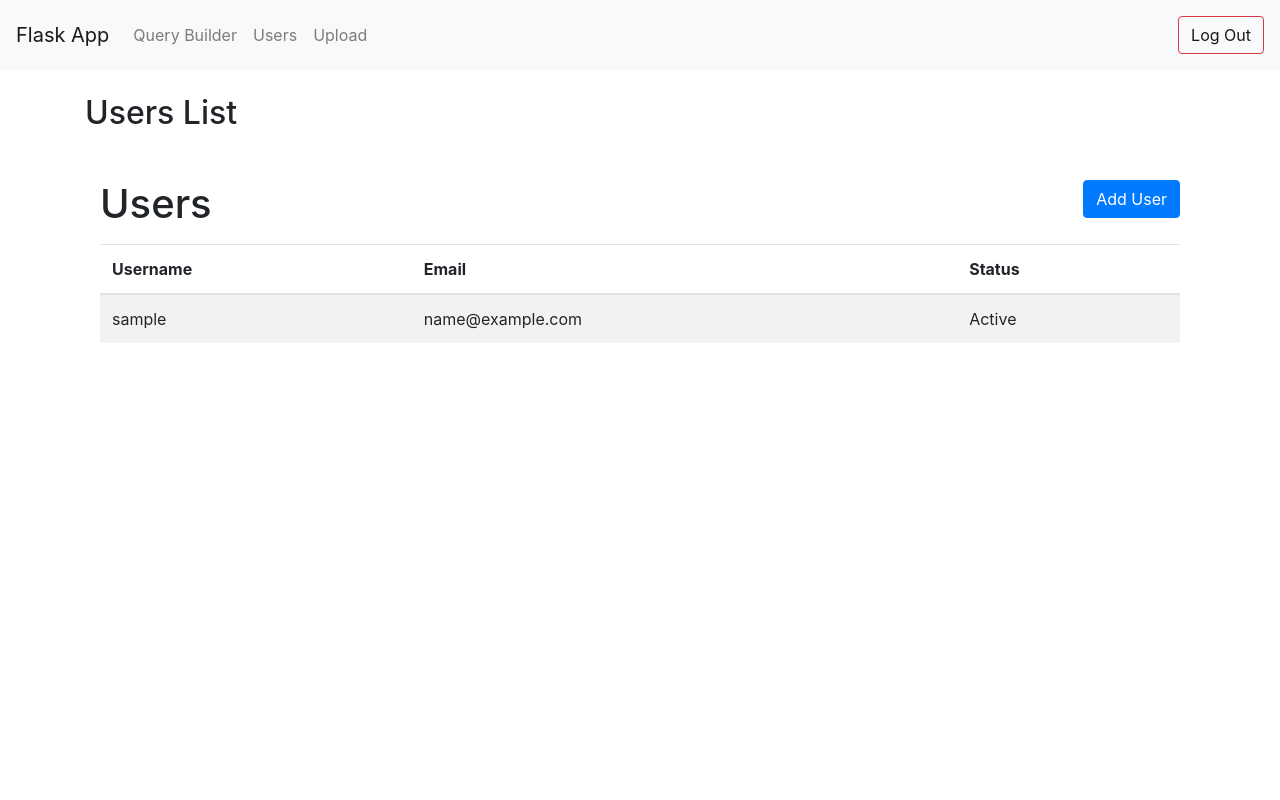
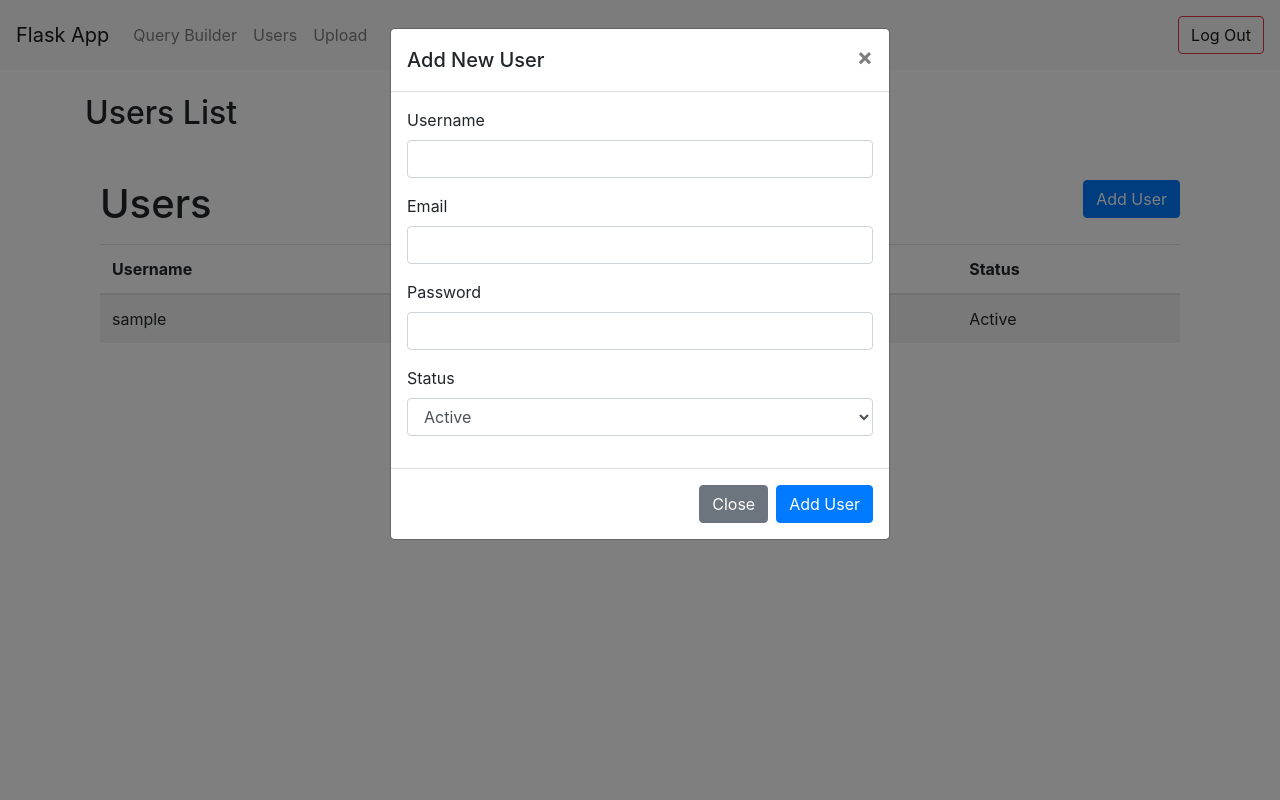
Before and after one commit to qfaheem/flask_webapp, a Flask app: page /users in a window 1280 px wide, after a click on "Add User". Run offline with Flask 3, Linux system fonts and the light colour scheme; the visitor is signed in with stand-in values (Sample User, id 1); data comes from the database, SQL or seed files in the repository; some libraries are stand-ins or nearby versions.

Commit message:
added a null values in comapny form, add a required field in login and added a user form modal, pagintation in query and result response

```diff
--- a/app.py
+++ b/app.py
@@ -197,68 +197,118 @@ def manage_users():
     users = User.query.paginate(page=page, per_page=10)  # Adjust per_page as needed
     return render_template('users.html', users=users)
 
-@app.route('/query_builder', methods=['GET','POST'])
+# @app.route('/query_builder', methods=['GET','POST'])
+# @login_required
+# def query_builder():
+#     if request.method == 'POST':
+#         # print(request.get_json())
+#         # data = get_request()
+#         # print("___DATA___",data)
+#         page = request.args.get('page', 1, type=int)
+#         per_page = 10
+#         print(request.mimetype)
+#         print("\t\t ========================================= \n",dir(request))
+#         print("\t\t ========================================= \n",request.form)
+#         filters = {}
+#         for  key, value in request.form.items():
+#             if value.strip() != "":
+#                 filters.update({key:value})
+#             # print (request.form.keys())
+#             # print (request.form.values())
+#             # print (request.form.items())
+#         print(filters)
+#     # Remove any keys with empty values
+#         filters = {key: value for key, value in filters.items() if value}
+#         print(filters)
+#         # Start with the base query
+#         query = db.session.query(Company)
+
+#         # Apply filters dynamically
+#         query = query.filter_by(**filters)
+#         print(query)
+
+#         # Paginate the results
+#         pagination = query.paginate(page=page, per_page=per_page, error_out=False)
+#         results = pagination.items
+#         # Execute the query
+#         # results = query.all()
+#         print(results)
+#         # Convert results to a list of dictionaries for JSON response
+#         # results_list = [{'id': company.id, 'name': company.name, 'industry': company.industry, 'location': company.location} for company in results]
+#         final_response = []
+#         for row in results:
+#             data = {
+#                 "name":row.name or None,
+#                 "domain":row.domain or None,
+#                 "year_founded":row.year_founded or None,
+#                 "industry":row.industry or None,
+#                 "size_range":row.size_range or None,
+#                 "locality":row.locality or None,
+#                 "country":row.country or None,
+#                 "linkedin_url":row.linkedin_url or None,
+#                 "current_employee":row.current_employee or None,
+#                 "total_employee":row.total_employee or None,
+#             }
+#             final_response.append(data)
+
+
+#         if not final_response:
+#             return render_template('query_result.html', message='No data found')
+
+#         return render_template('query_result.html', data=final_response, pagination=pagination)
+
+#     elif request.method == 'GET':
+#         return render_template('query_builder.html')
+
+@app.route('/query_builder', methods=['GET'])
 @login_required
 def query_builder():
-    if request.method == 'POST':
-        # print(request.get_json())
-        # data = get_request()
-        # print("___DATA___",data)
-        page = request.args.get('page', 1, type=int)
-        per_page = 10
-        print(request.mimetype)
-        print("\t\t ========================================= \n",dir(request))
-        print("\t\t ========================================= \n",request.form)
-        filters = {}
-        for  key, value in request.form.items():
-            if value.strip() != "":
-                filters.update({key:value})
-            # print (request.form.keys())
-            # print (request.form.values())
-            # print (request.form.items())
-        print(filters)
-    # Remove any keys with empty values
-        filters = {key: value for key, value in filters.items() if value}
-        print(filters)
-        # Start with the base query
-        query = db.session.query(Company)
-
-        # Apply filters dynamically
-        query = query.filter_by(**filters)
-        print(query)
-
-        # Paginate the results
-        pagination = query.paginate(page=page, per_page=per_page, error_out=False)
-        results = pagination.items
-        # Execute the query
-        # results = query.all()
-        print(results)
-        # Convert results to a list of dictionaries for JSON response
-        # results_list = [{'id': company.id, 'name': company.name, 'industry': company.industry, 'location': company.location} for company in results]
-        final_response = []
-        for row in results:
-            data = {
-                "name":row.name or None,
-                "domain":row.domain or None,
-                "year_founded":row.year_founded or None,
-                "industry":row.industry or None,
-                "size_range":row.size_range or None,
-                "locality":row.locality or None,
-                "country":row.country or None,
-                "linkedin_url":row.linkedin_url or None,
-                "current_employee":row.current_employee or None,
-                "total_employee":row.total_employee or None,
-            }
-            final_response.append(data)
+    # Render the form
+    return render_template('query_builder.html')
 
 
-        if not final_response:
-            return render_template('query_result.html', message='No data found')
+@app.route('/query_results', methods=['GET','POST'])
+@login_required
+def query_results():
+    page = request.args.get('page', 1, type=int)
+    per_page = 10
 
-        return render_template('query_result.html', data=final_response, pagination=pagination)
+    # Collect filters from the form
+    filters = {}
+    for key, value in request.form.items():
+        if value.strip() != "":
+            filters.update({key: value})
+    filters = {key: value for key, value in filters.items() if value}
 
-    elif request.method == 'GET':
-        return render_template('query_builder.html')
+    # Build the query
+    query = db.session.query(Company).filter_by(**filters)
+
+    # Paginate the results
+    pagination = query.paginate(page=page, per_page=per_page, error_out=False)
+    results = pagination.items
+
+    # Convert results to a list of dictionaries
+    final_response = []
+    for row in results:
+        data = {
+            "name": row.name or None,
+            "domain": row.domain or None,
+            "year_founded": row.year_founded or None,
+            "industry": row.industry or None,
+            "size_range": row.size_range or None,
+            "locality": row.locality or None,
+            "country": row.country or None,
+            "linkedin_url": row.linkedin_url or None,
+            "current_employee": row.current_employee or None,
+            "total_employee": row.total_employee or None,
+        }
+        final_response.append(data)
+
+    if not final_response:
+        return render_template('query_builder.html', message='No data found', filters=filters)
+
+    return render_template('query_result.html', data=final_response, filters=filters, pagination=pagination)
+
 
 if __name__ == "__main__":
     app.run(debug=True)
--- a/src/templates/uploading.html
+++ b/src/templates/uploading.html
@@ -8,6 +8,9 @@
     <script src="https://code.jquery.com/jquery-3.6.0.min.js"></script>
 </head>
 <body> -->
+
+
+
     {% extends 'layout.html' %}
 
     {% block title %}Upload{% endblock %}
@@ -19,7 +22,6 @@
                     <h2 class="text-center mt-5">Upload File</h2>
                     <form id="upload-form" method="POST" enctype="multipart/form-data">
                         <div class="form-group">
-                            <!-- File input and label for showing selected file -->
                             <input type="file" class="form-control-file" id="file-input" name="file" required>
                             <label for="file-input" id="file-label" class="form-control mt-2">No file chosen</label>
                         </div>
--- a/src/templates/users.html
+++ b/src/templates/users.html
@@ -1,12 +1,15 @@
-{% extends 'layout.html' %}
-
-{% block title %}Users{% endblock %}
-
-{% block content %}
+{% extends 'layout.html' %} {% block title %}Users{% endblock %} {% block
+content %}
 <h2>Users List</h2>
 <div class="container mt-5">
   <h1 class="d-inline">Users</h1>
-        <a href="#" class="btn btn-primary float-right" data-toggle="modal" data-target="#addUserModal">Add User</a>
+  <a
+    href="#"
+    class="btn btn-primary float-right"
+    data-toggle="modal"
+    data-target="#addUserModal"
+    >Add User</a
+  >
 
   <table class="table table-striped mt-3">
     <thead>
@@ -35,11 +38,99 @@
 <nav aria-label="Page navigation">
   <ul class="pagination">
     {% if users.has_prev %}
-                <li class="page-item"><a class="page-link" href="{{ url_for('users', page=users.prev_num) }}">Previous</a></li>
-            {% endif %}
-            {% if users.has_next %}
-                <li class="page-item"><a class="page-link" href="{{ url_for('users', page=users.next_num) }}">Next</a></li>
+    <li class="page-item">
+      <a class="page-link" href="{{ url_for('users', page=users.prev_num) }}"
+        >Previous</a
+      >
+    </li>
+    {% endif %} {% if users.has_next %}
+    <li class="page-item">
+      <a class="page-link" href="{{ url_for('users', page=users.next_num) }}"
+        >Next</a
+      >
+    </li>
     {% endif %}
   </ul>
 </nav>
+
+<!-- Modal -->
+<div
+  class="modal fade"
+  id="addUserModal"
+  tabindex="-1"
+  role="dialog"
+  aria-labelledby="addUserModalLabel"
+  aria-hidden="true"
+>
+  <div class="modal-dialog" role="document">
+    <div class="modal-content">
+      <div class="modal-header">
+        <h5 class="modal-title" id="addUserModalLabel">Add New User</h5>
+        <button
+          type="button"
+          class="close"
+          data-dismiss="modal"
+          aria-label="Close"
+        >
+          <span aria-hidden="true">&times;</span>
+        </button>
+      </div>
+      <div class="modal-body">
+        <!-- Form inside the modal -->
+        <form
+          id="addUserForm"
+          action="{{ url_for('manage_users') }}"
+          method="POST"
+        >
+          <div class="form-group">
+            <label for="username">Username</label>
+            <input
+              type="text"
+              class="form-control"
+              id="username"
+              name="username"
+              required
+            />
+          </div>
+          <div class="form-group">
+            <label for="email">Email</label>
+            <input
+              type="email"
+              class="form-control"
+              id="email"
+              name="email"
+              required
+            />
+          </div>
+          <div class="form-group">
+            <label for="password">Password</label>
+            <input
+              type="password"
+              class="form-control"
+              id="password"
+              name="password"
+              required
+            />
+          </div>
+          <div class="form-group">
+            <label for="is_active">Status</label>
+            <select class="form-control" id="is_active" name="is_active">
+              <option value="1">Active</option>
+              <option value="0">Inactive</option>
+            </select>
+          </div>
+        </form>
+      </div>
+      <div class="modal-footer">
+        <button type="button" class="btn btn-secondary" data-dismiss="modal">
+          Close
+        </button>
+        <button type="submit" class="btn btn-primary" form="addUserForm">
+          Add User
+        </button>
+      </div>
+    </div>
+  </div>
+</div>
+
 {% endblock %}
```
Also changed, not shown: src/models/company_data.py (+10 -10 lines), src/templates/login.html (+16 -10 lines), src/templates/query_builder.html (+29 -10 lines), src/templates/query_result.html (+18 -19 lines). Lines whose indentation alone changed are shown as unchanged.
